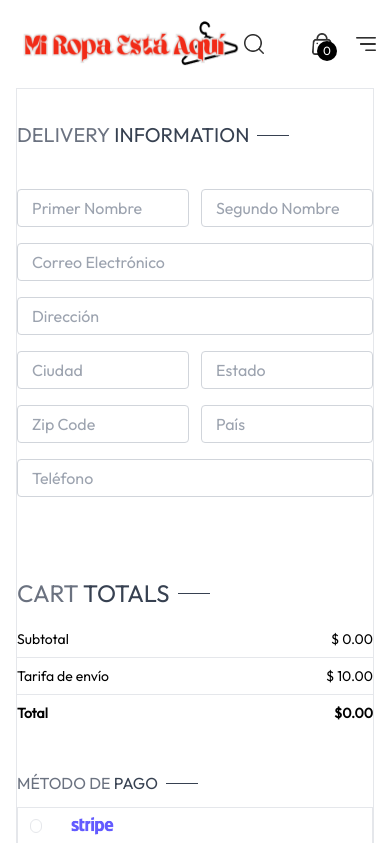
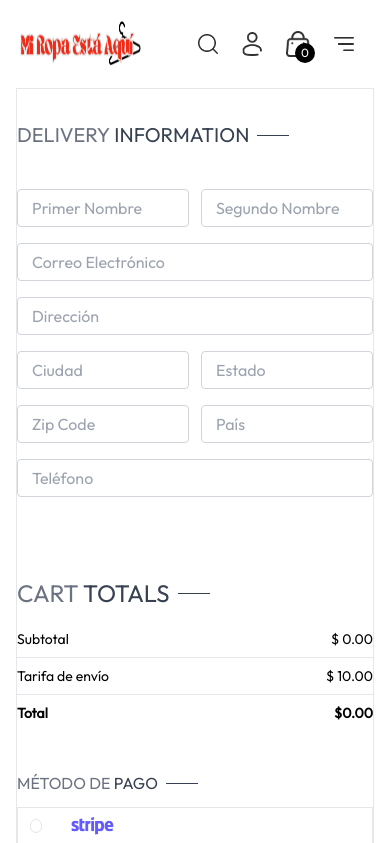
Before and after one commit to MarioCamayo/e-commerce-react, a React (Vite) app: page /place-order in a window 390 px wide. Shown: the top 843 px of the page. Built offline with nearby package versions, Linux system fonts and the light colour scheme.

Commit message:
se modificó el medida del logo del componente Navbar

```diff
--- a/src/components/NavBar.jsx
+++ b/src/components/NavBar.jsx
@@ -10,7 +10,7 @@ const NavBar = () => {
   return (
     <div className="flex items-center justify-between py-5 font-medium" >
 
-      <Link to="/"><img src= {assets.logo2} className='w-37 h-12' alt="Logo" /></Link>
+      <Link to="/"><img src= {assets.logo2} className='w-32   h-12 ' alt="Logo" /></Link>
 
       <ul className='hidden sm:flex gap-5 text-sm text-gray-700'>
 
@@ -34,7 +34,8 @@ const NavBar = () => {
         </NavLink>
       </ul>
 
-      <div className='flex items-center gap-6'>
+      <div className='flex items-center gap-6  pl-5'>
+         {/* pl-5 */}
           <img
           className='w-5 cursor-pointer'
            src= {assets.search_icon}
@@ -58,13 +59,14 @@ const NavBar = () => {
               <img className='w-6 min-w-5' src= {assets.cart_icon}  alt="cart_icon" />
               <p className='absolute right-[-5px] bottom-[-6px] w-5 text-center leading-5 bg-black text-white aspect-square rounded-full text-[12px]'>{getCartCount()}</p>
           </Link>
-          <img onClick={()=>setVisible(true)} className='w-5 cursor-pointer sm:hidden' src= {assets.menu_icon} alt="menu_icon" />
+          <img onClick={()=>setVisible(true)} className='w-5 cursor-pointer sm:hidden mr-5' src= {assets.menu_icon} alt="menu_icon" />
+          {/* mr-5 */}
       </div>
 
       <div className={`absolute top-0 right-0 bottom-0 overflow-hidden w-full h-screen bg-white transition-all ${visible ? 'block' : 'hidden'} `}>
         <div className='flex flex-col text-gray-600' >
-          <div onClick={()=>setVisible(false)} className='flex items-center gap-4 p-3 cursor-pointer px-10 justify-end'>
-              <img className='h-4 rotate-180' src={ assets.dropdown_icon} alt="dropdown_icon" />
+          <div onClick={()=>setVisible(false)} className='flex items-center gap-4 p-3   cursor-pointer px-10 justify-end'>
+              <img className='h-4 rotate-180 ' src={ assets.dropdown_icon} alt="dropdown_icon" />
               <p>Atrás</p>
           </div>
           <NavLink className='py-2 pl-6 border' to='/'>INICIO</NavLink>
--- a/vite.config.js
+++ b/vite.config.js
@@ -4,4 +4,7 @@ import react from '@vitejs/plugin-react-swc'
 // https://vitejs.dev/config/
 export default defineConfig({
   plugins: [react()],
+  server:{
+    port:5174
+  }
 })
```
